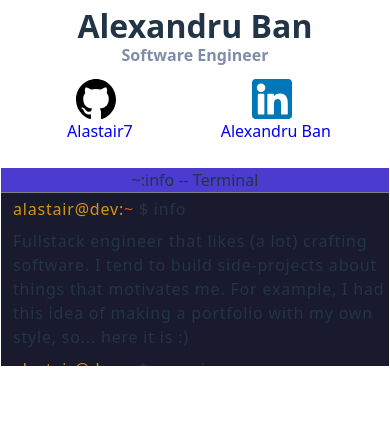
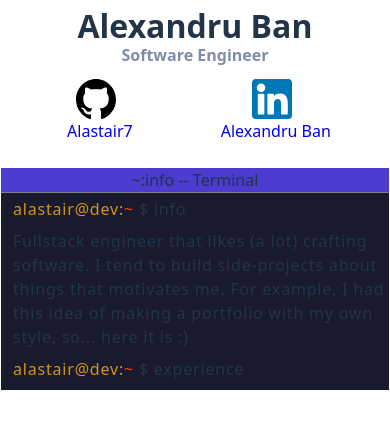
Before and after one commit to Alastair7/portfolio, a React (Vite) app: page / in a window 390 px wide. Shown: the top 428 px of the page. Built offline with nearby package versions, Linux system fonts and the light colour scheme.

Commit message:
Make terminal component responsive

```diff
--- a/src/components/terminal/Terminal.scss
+++ b/src/components/terminal/Terminal.scss
@@ -11,10 +11,12 @@
 }
 
 .terminal {
+  max-width: 40rem;
+  max-height: 14rem;
+  margin: 0 auto;
   margin-top: 1rem;
   overflow-y: scroll;
   overflow-x: hidden;
-  height: 200px;
   background-color: #1A1A2E;
   border: 0.5px solid white;
 
```
